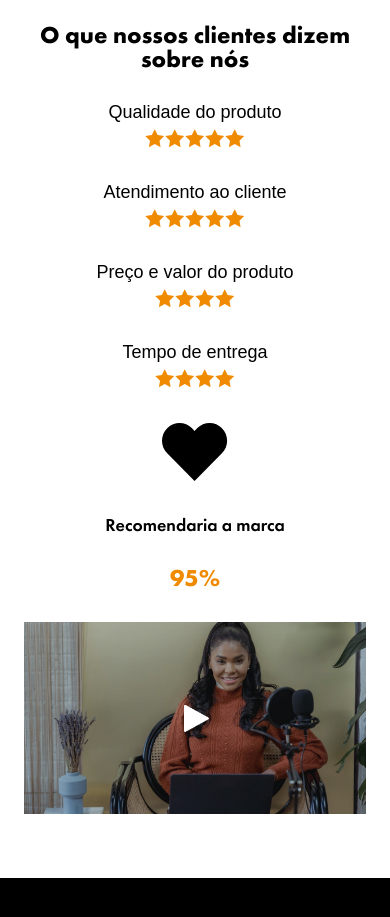
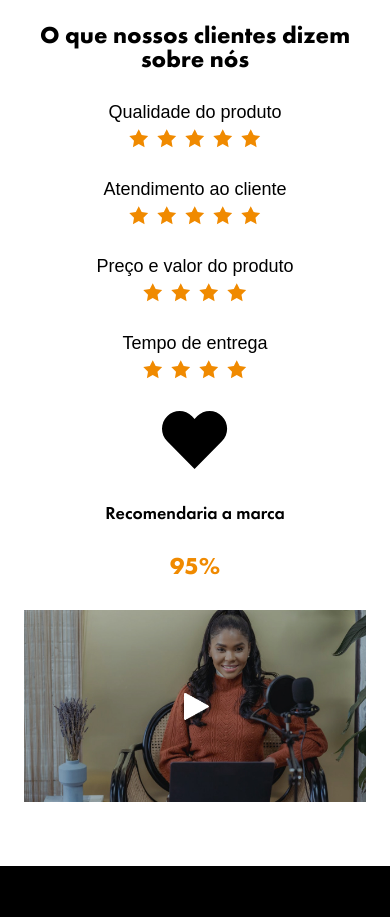
Before and after one commit to caioalmeida08/ideal-canyon, a Next.js app in the folder client/: page / in a window 390 px wide. Shown: the part 800-1717 px from the top of the page. Built offline with nearby package versions, Linux system fonts and the light colour scheme; a web font is replaced by a local one.

Commit message:
added spacing to stars in review section mobile

```diff
--- a/client/scss/pages/index.module.scss
+++ b/client/scss/pages/index.module.scss
@@ -21,6 +21,12 @@
     .star_rating {
         grid-template-columns: 1fr;
         row-gap: unset;
+
+        > :last-child {
+            display: flex;
+            column-gap: var(--spacing-8);
+            justify-content: center;
+        }
     }
 
     .video {
@@ -57,6 +63,7 @@
             > :last-child {
                 display: flex;
                 column-gap: var(--spacing-8);
+                justify-content: start;
             }
         }
 
```
